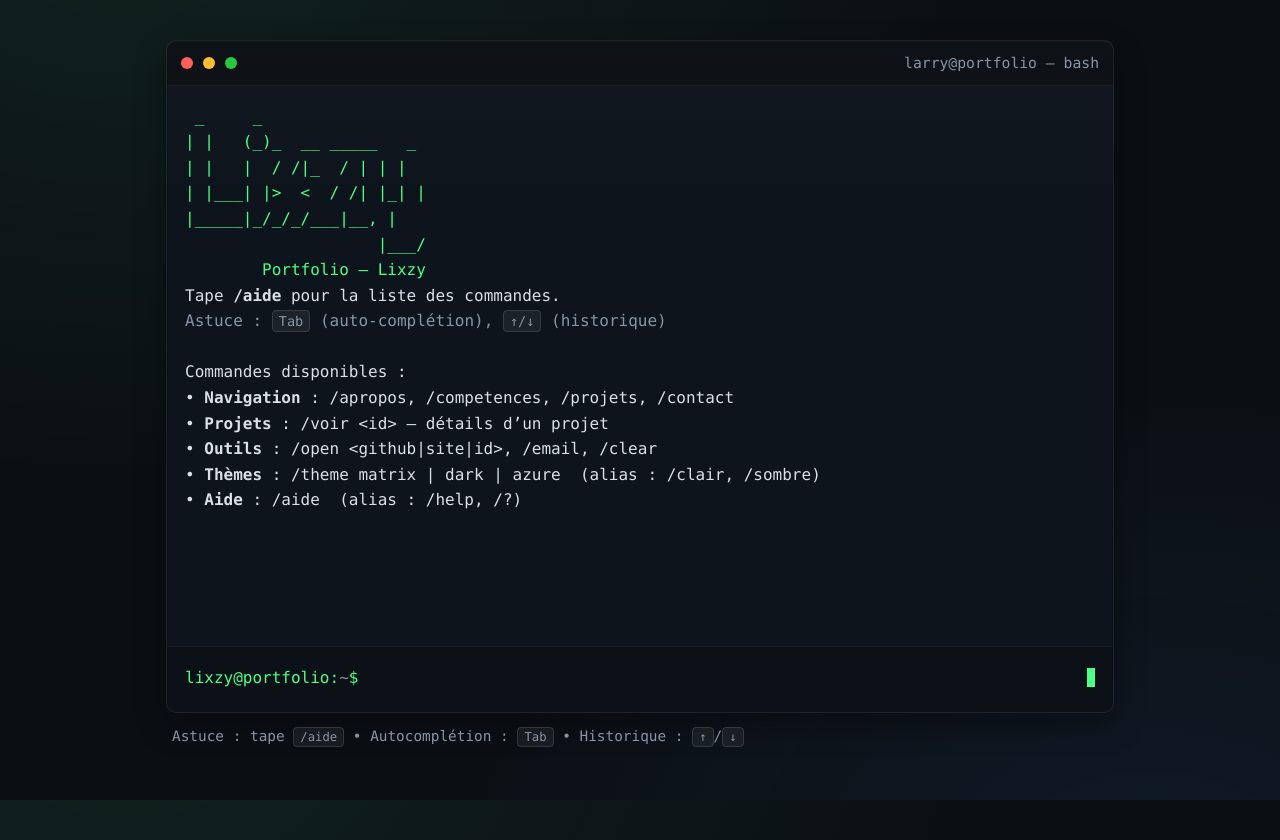
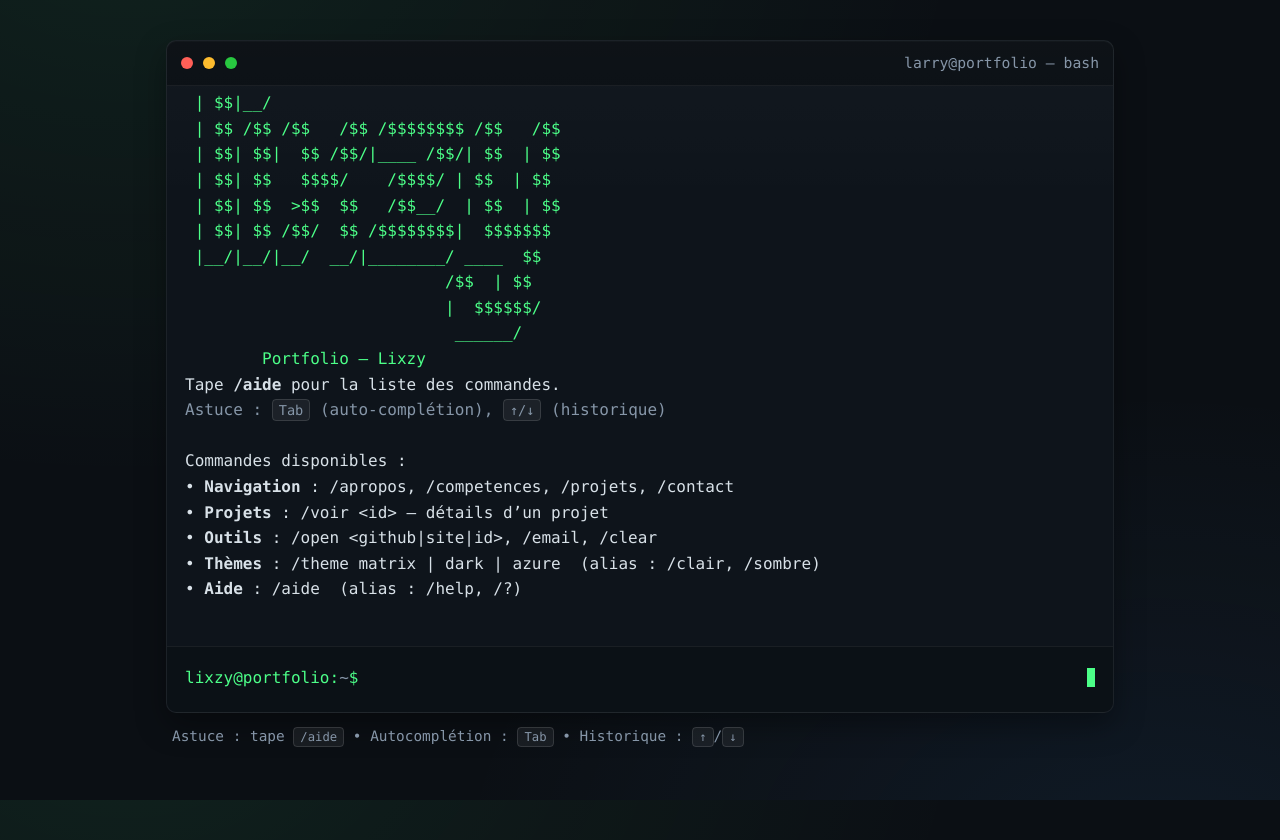
Before and after one commit to Lixzyy/Lixzy, a plain HTML site: page index.html in a window 1280 px wide. Drawn offline with Linux system fonts and the light colour scheme.

Commit message:
Update index.html

```diff
--- a/index.html
+++ b/index.html
@@ -312,12 +312,17 @@
       // ---- Implémentations ----
     function banner() {
       const art = [
-        " _     _                  ",
-        "| |   (_)_  __ _____   _  ",
-        "| |   | \ \/ /|_  / | | | ",
-        "| |___| |>  <  / /| |_| | ",
-        "|_____|_/_/\_\/___|\__, | ",
-        "                    |___/ ",
+ " /$$ /$$                                ",
+ " | $$|__/                               ",
+ " | $$ /$$ /$$   /$$ /$$$$$$$$ /$$   /$$ ",
+ " | $$| $$|  $$ /$$/|____ /$$/| $$  | $$ ",
+ " | $$| $$ \  $$$$/    /$$$$/ | $$  | $$ ",
+ " | $$| $$  >$$  $$   /$$__/  | $$  | $$ ",
+ " | $$| $$ /$$/\  $$ /$$$$$$$$|  $$$$$$$ ",
+ " |__/|__/|__/  \__/|________/ \____  $$ ",
+ "                           /$$  | $$    ",
+ "                           |  $$$$$$/   ",
+ "                            \______/    ",
 
           `        Portfolio — ${USER}`,
         ];
```
